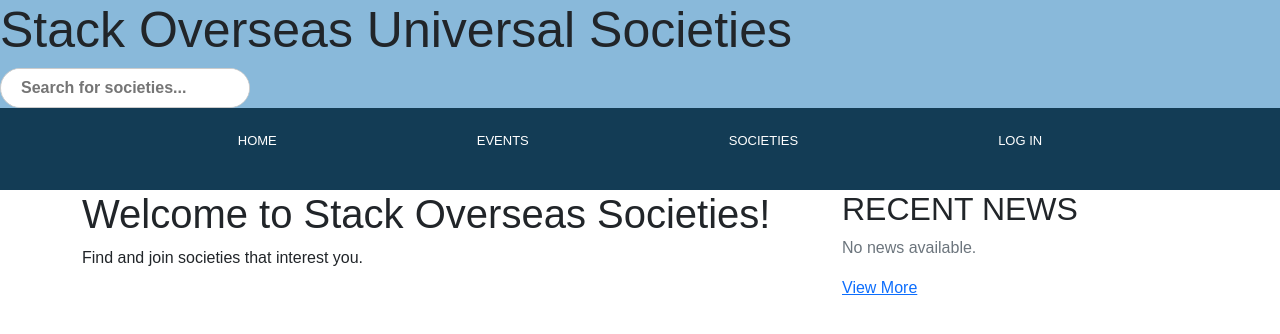
After one commit to Euniceverse/StackOverseas, a Django app: page / in a window 1280 px wide. The commit adds this page. Shown: the top 334 px of the page. Run offline with Django 5.2, Linux system fonts and the light colour scheme.

Commit message:
Add news panel

```diff
--- a/apps/events/templates/events.html
+++ b/apps/events/templates/events.html
@@ -7,3 +7,7 @@ Events
 {% block content %}
 <h1>Events Page...</h1>
 {% endblock %}
+
+{% block news_panel %}
+    {% include 'news/news-panel.html' %}
+{% endblock %}
--- a/apps/events/views.py
+++ b/apps/events/views.py
@@ -1,5 +1,9 @@
 from django.shortcuts import render
+from apps.news.models import News
 
 def eventspage(request):
     """Events page view"""
     return render(request, "events.html")
+
+    news_list = News.objects.filter(is_published=True).order_by('-date_posted')[:10]
+    return render(request, "events.html", {"news_list": news_list})
--- /dev/null
+++ b/apps/news/templates/news-panel.html
@@ -0,0 +1,17 @@
+<aside class="news-panel">
+    <h2>RECENT NEWS</h2>
+    {% for news in news_list %}
+        <div class="news-box">
+            <h5>{{ news.title }}</h5>
+            <p class="text-muted">Posted on: {{ news.date_posted }}</p>
+            <p>Society: {{ news.society }}</p>
+        </div>
+    {% empty %}
+        <div class="news-box empty-box">
+            <p class="text-muted">No news available.</p>
+        </div>
+    {% endfor %}
+    <div class="view-more-btn">
+        <a href="/news/">View More</a>
+    </div>
+</aside>
--- a/apps/news/urls.py
+++ b/apps/news/urls.py
@@ -1,6 +1,7 @@
 from django.urls import path
-from .views import newspage
+from .views import newspage, news_list
 
 urlpatterns = [
     path('', newspage, name='newspage'),
+    path('news/', news_list, name="news_list"),
 ]
--- a/apps/news/views.py
+++ b/apps/news/views.py
@@ -1,5 +1,10 @@
 from django.shortcuts import render
+from .models import News
 
 def newspage(request):
     """News page view"""
     return render(request, "news.html")
+
+def news_list(request):
+    news = News.objects.filter(is_published=True).order_by("-date_created")
+    return render(request, "news_list.html", {"news": news})
--- a/apps/societies/views.py
+++ b/apps/societies/views.py
@@ -1,5 +1,7 @@
 from django.shortcuts import render
+from apps.news.models import News
 
 def societiespage(request):
     """Societies page view"""
-    return render(request, "societies.html")
+    news_list = News.objects.filter(is_published=True).order_by('-date_posted')[:10]
+    return render(request, "societies.html", {"news_list": news_list})
--- a/config/views.py
+++ b/config/views.py
@@ -1,5 +1,7 @@
 from django.shortcuts import render
+from apps.news.models import News
 
 def homepage(request):
     """Homepage view"""
-    return render(request, "homepage.html")
+    news_list = News.objects.filter(is_published=True).order_by('-date_posted')[:10]
+    return render(request, "homepage.html", {"news_list": news_list})
```
Also changed, not shown: apps/societies/templates/societies.html (+6 -2 lines).
